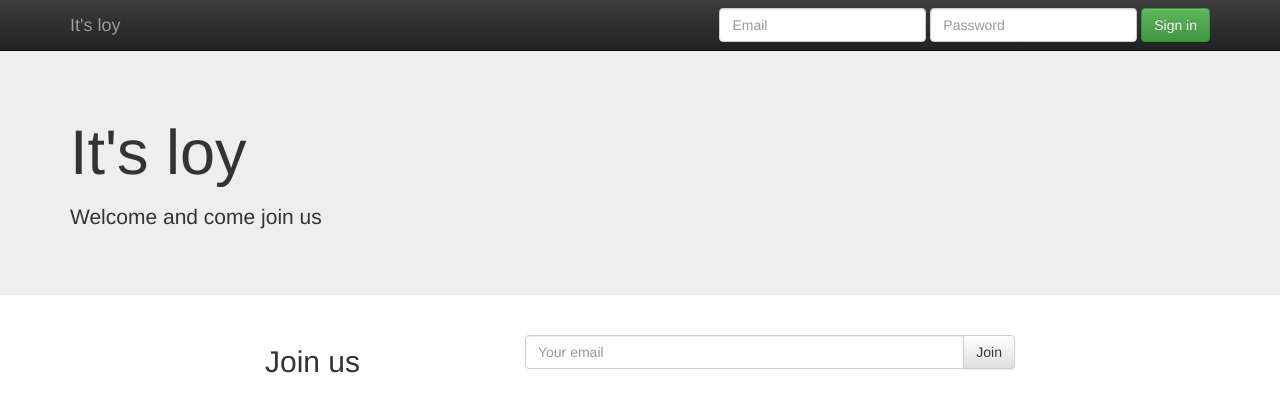
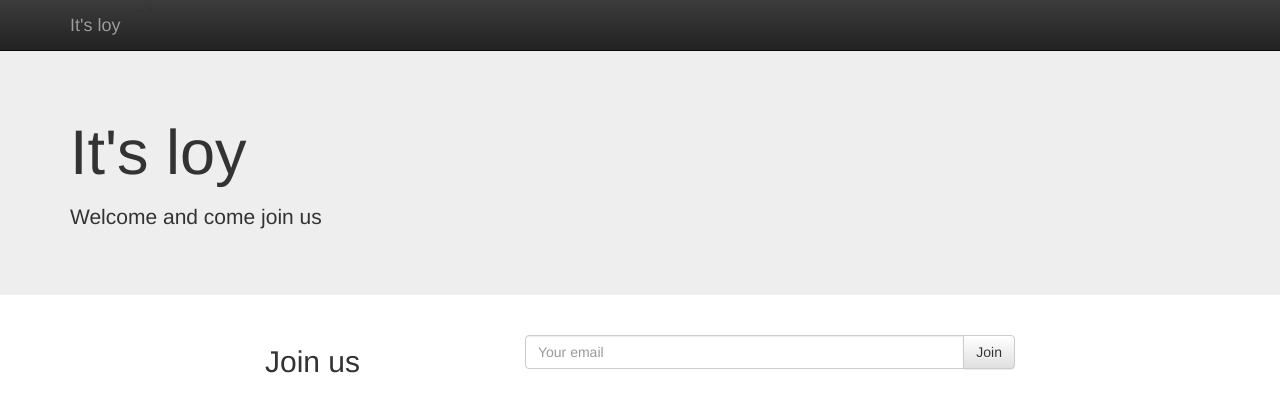
Before and after one commit to itsloys/landing, a Django app: page / in a window 1280 px wide. Shown: the top 409 px of the page. Run offline with Django 3.2, Linux system fonts and the light colour scheme; data comes from the database, SQL or seed files in the repository; some libraries are stand-ins or nearby versions.

Commit message:
Update home.html remove collapse

```diff
--- a/pages/templates/pages/home.html
+++ b/pages/templates/pages/home.html
@@ -13,7 +13,8 @@
       </button>
       <a class="navbar-brand" href="#">{{ page_obj.title }}</a>
     </div>
-    <div id="navbar" class="navbar-collapse collapse">
+
+    <!-- <div id="navbar" class="navbar-collapse collapse">
       <form class="navbar-form navbar-right">
         <div class="form-group">
           <input type="text" placeholder="Email" class="form-control">
@@ -23,7 +24,8 @@
         </div>
         <button type="submit" class="btn btn-success">Sign in</button>
       </form>
-    </div><!--/.navbar-collapse -->
+    </div><!--/.navbar-collapse --> -->
+
   </div>
 </nav>
 
```
